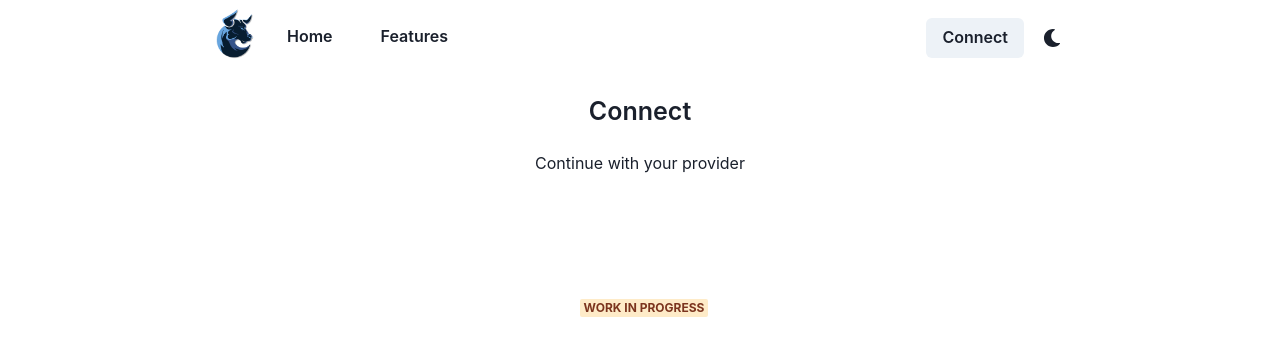
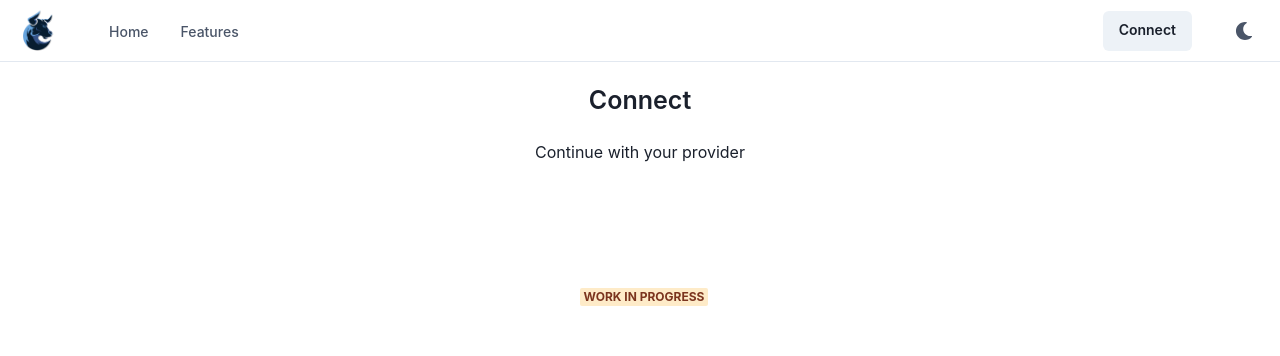
Before and after one commit to Antheta/finest-landing, a React (Create React App) app: page /connect in a window 1280 px wide. Shown: the top 356 px of the page. Built offline with nearby package versions, Linux system fonts and the light colour scheme.

Commit message:
New navbar

```diff
--- a/src/components/Navbar/index.js
+++ b/src/components/Navbar/index.js
@@ -1,54 +1,281 @@
-import { Box, Button, Container, Grid, Image, Stack } from "@chakra-ui/react";
-import React from "react"
+import {
+    Box,
+    Flex,
+    Text,
+    IconButton,
+    Button,
+    Stack,
+    Collapse,
+    Icon,
+    Link as ChakraLink,
+    Popover,
+    PopoverTrigger,
+    PopoverContent,
+    useColorModeValue,
+    useBreakpointValue,
+    useDisclosure,
+    Image,
+  } from '@chakra-ui/react';
+
   import { Link } from "react-router-dom";
   import { Link as ReactLink } from "react-router-dom"
+
+  import {
+    HamburgerIcon,
+    CloseIcon,
+    ChevronDownIcon,
+    ChevronRightIcon,
+  } from '@chakra-ui/icons';
+
+
+  import logo from "../../assets/svg/logo.svg"
 import { ColorModeSwitcher } from '../../ColorModeSwitcher';
 
-import logo from "../../assets/svg/logo.svg"
+  export default function WithSubnavigation() {
+    const { isOpen, onToggle } = useDisclosure();
 
-const Navbar = () => {
     return (
-        <Container maxW='4xl' mt={3}>
-            <Grid templateColumns='repeat(2, 1fr)' gap={2}>
-                <Box textAlign="left" fontSize="xl">
-                    <Stack direction='row' alignItems="center">
-                        <Link as={ReactLink} to='/'>
+      <Box>
+        <Flex
+          bg={useColorModeValue('white', 'gray.800')}
+          color={useColorModeValue('gray.600', 'white')}
+          minH={'60px'}
+          py={{ base: 2 }}
+          px={{ base: 4 }}
+          borderBottom={1}
+          borderStyle={'solid'}
+          borderColor={useColorModeValue('gray.200', 'gray.900')}
+          align={'center'}>
+          <Flex
+            flex={{ base: 1, md: 'auto' }}
+            ml={{ base: -2 }}
+            display={{ base: 'flex', md: 'none' }}>
+            <IconButton
+              onClick={onToggle}
+              icon={
+                isOpen ? <CloseIcon w={3} h={3} /> : <HamburgerIcon w={5} h={5} />
+              }
+              variant={'ghost'}
+              aria-label={'Toggle Navigation'}
+            />
+          </Flex>
+          <Flex flex={{ base: 1 }} justify={{ base: 'center', md: 'start' }}>
+            <Text
+              textAlign={useBreakpointValue({ base: 'center', md: 'left' })}
+              fontFamily={'heading'}
+              color={useColorModeValue('gray.800', 'white')}>
                 <Image
-                                boxSize='55px'
+                    boxSize='45px'
                     objectFit='cover'
                     src={logo}
                     alt="FINEST PROTOCOL"
-                                style={{ marginTop: '-6px' }}
                 />
-                        </Link>
-                        <Link as={ReactLink} to='/'>
-                            <Button variant='ghost'>
-                                Home
-                            </Button>
-                        </Link>
-                        <Link as={ReactLink} to='/features'>
-                            <Button variant='ghost' ml={2}>
-                                Features
-                            </Button>
-                        </Link>
-                        {/* <Link as={ReactLink} to='/docs'>
-                            <Button variant='ghost' ml={2}>
-                                Docs
-                            </Button>
-                        </Link> */}
-                    </Stack>
-                </Box>
-                <Box textAlign="right" fontSize="xl" minH="55px" style={{ marginTop: '6px' }}>
-                    <Link as={ReactLink} to='/connect'>
-                        <Button variant='solid' colorScheme='gray' ml={2}>
+            </Text>
+
+            <Flex display={{ base: 'none', md: 'flex' }} ml={10}>
+              <DesktopNav />
+            </Flex>
+          </Flex>
+
+          <Stack
+            flex={{ base: 1, md: 0 }}
+            justify={'flex-end'}
+            direction={'row'}
+            spacing={6}>
+            <Button
+              display={{ base: 'none', md: 'inline-flex' }}
+              mr={2}
+              fontSize={'sm'}
+              fontWeight={600}
+              variant='solid' colorScheme='gray'
+              as={ReactLink}
+              to={'/connect'}>
               Connect
             </Button>
-                    </Link>
-                    <ColorModeSwitcher justifySelf="flex-end" />
+            <ColorModeSwitcher style={{ marginLeft: '0px' }} justifySelf="flex-end" />
+          </Stack>
+        </Flex>
+
+        <Collapse in={isOpen} animateOpacity>
+          <MobileNav />
+        </Collapse>
       </Box>
-            </Grid>
-        </Container>
-    )
+    );
   }
 
-export default Navbar
+  const DesktopNav = () => {
+    const linkColor = useColorModeValue('gray.600', 'gray.200');
+    const linkHoverColor = useColorModeValue('gray.800', 'white');
+    const popoverContentBgColor = useColorModeValue('white', 'gray.800');
+
+    return (
+      <Stack direction={'row'} spacing={4} alignItems="center">
+        {NAV_ITEMS.map((navItem) => (
+          <Box key={navItem.label}>
+            <Popover trigger={'hover'} placement={'bottom-start'}>
+              <PopoverTrigger>
+                <ChakraLink
+                  as={ReactLink}
+                  p={2}
+                  to={navItem.href ?? '#'}
+                  fontSize={'sm'}
+                  fontWeight={500}
+                  color={linkColor}
+                  _hover={{
+                    textDecoration: 'none',
+                    color: linkHoverColor,
+                  }}>
+                  {navItem.label}
+                </ChakraLink>
+              </PopoverTrigger>
+
+              {navItem.children && (
+                <PopoverContent
+                  border={0}
+                  boxShadow={'xl'}
+                  bg={popoverContentBgColor}
+                  p={4}
+                  rounded={'xl'}
+                  minW={'sm'}>
+                  <Stack>
+                    {navItem.children.map((child) => (
+                      <DesktopSubNav key={child.label} {...child} />
+                    ))}
+                  </Stack>
+                </PopoverContent>
+              )}
+            </Popover>
+          </Box>
+        ))}
+      </Stack>
+    );
+  };
+
+  const DesktopSubNav = ({ label, href, subLabel }) => {
+    return (
+      <ChakraLink
+        as={ReactLink}
+        to={href}
+        role={'group'}
+        display={'block'}
+        p={2}
+        rounded={'md'}
+        _hover={{ bg: useColorModeValue('pink.50', 'gray.900') }}>
+        <Stack direction={'row'} align={'center'}>
+          <Box>
+            <Text
+              transition={'all .3s ease'}
+              _groupHover={{ color: 'pink.400' }}
+              fontWeight={500}>
+              {label}
+            </Text>
+            <Text fontSize={'sm'}>{subLabel}</Text>
+          </Box>
+          <Flex
+            transition={'all .3s ease'}
+            transform={'translateX(-10px)'}
+            opacity={0}
+            _groupHover={{ opacity: '100%', transform: 'translateX(0)' }}
+            justify={'flex-end'}
+            align={'center'}
+            flex={1}>
+            <Icon color={'pink.400'} w={5} h={5} as={ChevronRightIcon} />
+          </Flex>
+        </Stack>
+      </ChakraLink>
+    );
+  };
+
+  const MobileNav = () => {
+    return (
+      <Stack
+        bg={useColorModeValue('white', 'gray.800')}
+        p={4}
+        display={{ md: 'none' }}>
+        {NAV_ITEMS.map((navItem) => (
+          <MobileNavItem key={navItem.label} {...navItem} />
+        ))}
+      </Stack>
+    );
+  };
+
+  const MobileNavItem = ({ label, children, href }) => {
+    const { isOpen, onToggle } = useDisclosure();
+
+    return (
+      <Stack spacing={4} onClick={children && onToggle}>
+        <Flex
+          py={2}
+          as={ReactLink}
+          to={href ?? '#'}
+          justify={'space-between'}
+          align={'center'}
+          _hover={{
+            textDecoration: 'none',
+          }}>
+          <Text
+            fontWeight={600}
+            color={useColorModeValue('gray.600', 'gray.200')}>
+            {label}
+          </Text>
+          {children && (
+            <Icon
+              as={ChevronDownIcon}
+              transition={'all .25s ease-in-out'}
+              transform={isOpen ? 'rotate(180deg)' : ''}
+              w={6}
+              h={6}
+            />
+          )}
+        </Flex>
+
+        <Collapse in={isOpen} animateOpacity style={{ marginTop: '0!important' }}>
+          <Stack
+            mt={2}
+            pl={4}
+            borderLeft={1}
+            borderStyle={'solid'}
+            borderColor={useColorModeValue('gray.200', 'gray.700')}
+            align={'start'}>
+            {children &&
+              children.map((child) => (
+                <ChakraLink key={child.label} py={2} href={child.href}>
+                  {child.label}
+                </ChakraLink>
+              ))}
+          </Stack>
+        </Collapse>
+      </Stack>
+    );
+  };
+
+  const NAV_ITEMS = [
+    {
+        label: 'Home',
+        href: '/',
+    },
+    {
+        label: 'Features',
+        href: '/features',
+    },
+    // {
+    //   label: 'Features',
+    //   children: [
+    //     {
+    //       label: 'Alerts',
+    //       subLabel: 'Setup custom alerts based on your filters',
+    //       href: '/features',
+    //     },
+    //     {
+    //       label: 'Responses',
+    //       subLabel: 'Ask the for prices, supply, market cap ...',
+    //       href: '/features',
+    //     },
+    //     {
+    //       label: 'API',
+    //       subLabel: 'Create your own custom integrations',
+    //       href: '/features',
+    //     },
+    //   ],
+    // },
+  ];
--- a/src/index.js
+++ b/src/index.js
@@ -7,7 +7,7 @@
 
 import { BrowserRouter }  from 'react-router-dom';
 import Router from './router/Router';
-import Navbar from './components/Navbar';
+import Navbar from './components/Navbar/index';
 import Footer from './components/Footer';
 
 import {
```
Lines whose indentation alone changed are shown as unchanged.
